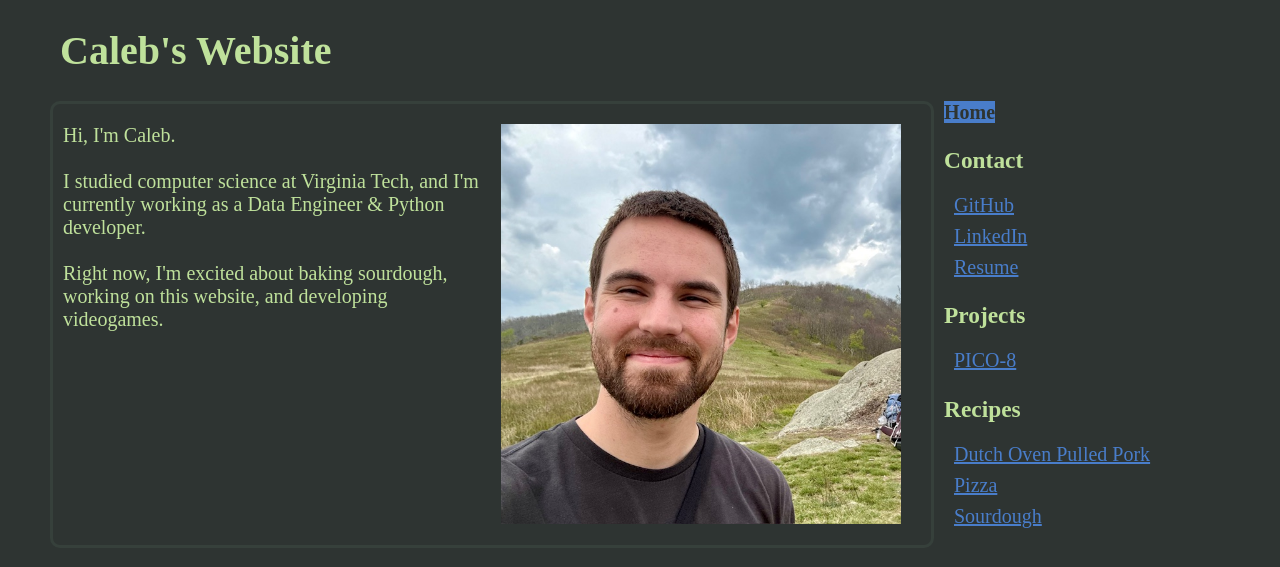
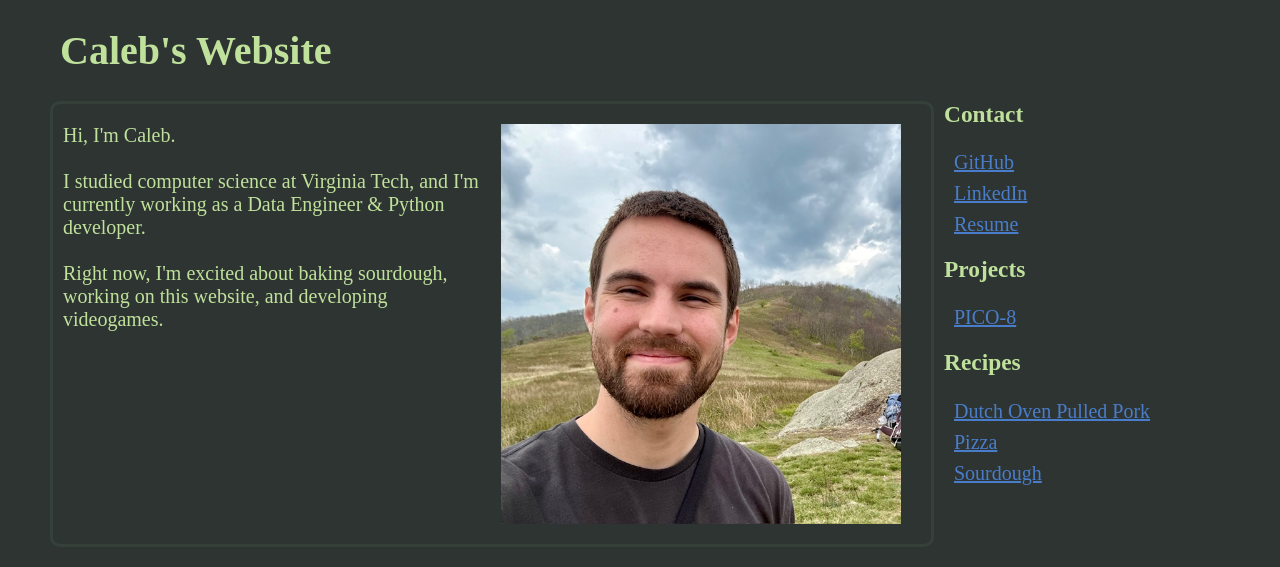
Before and after one commit to CalebHicks1/jekyll_website, a Jekyll site: the page built from index.html, in a window 1280 px wide. Shown: the top 567 px of the page. Built offline with Jekyll 4.4.1, drawn with Linux system fonts in a browser that asks for light colours; some web fonts are replaced.

Commit message:
Moved home link from nav bar to header

```diff
--- a/_data/navigation.yml
+++ b/_data/navigation.yml
@@ -1,2 +1,2 @@
-- name: Home
-  link: /
+#- name: Home
+#  link: /
--- a/_includes/navigation_vertical.html
+++ b/_includes/navigation_vertical.html
@@ -13,7 +13,7 @@
     <!-- Generate links for each element of every collection -->
     {% for collection in collections %}
     <li>
-        <h3 style="margin-bottom: 0;">
+        <h3 style="margin-top: 0;">
             {{ collection.label | capitalize }}
         </h3>
         <ul style=" padding-inline-start: 10px; list-style-type:none;">
--- a/_layouts/content.html
+++ b/_layouts/content.html
@@ -21,7 +21,12 @@
     <div style="width: 100%; display:flex;">
         <!-- left column holds page content -->
         <div style="flex:75%; padding-left:10px; padding-right:10px;">
-            <h1>{{ page.title }}</h1>
+            <h1 style="width:fit-content; display:inline-block;">{{ page.title }}</h1>
+            {% if page.url != "/" %}
+                <a href="/">
+                    Home⤴
+                </a>
+            {% endif %}
         </div>
         <!-- right column -->
         <div style="display:flex;flex:25%; padding-left:10px; align-items:left;justify-content: left;">
```
